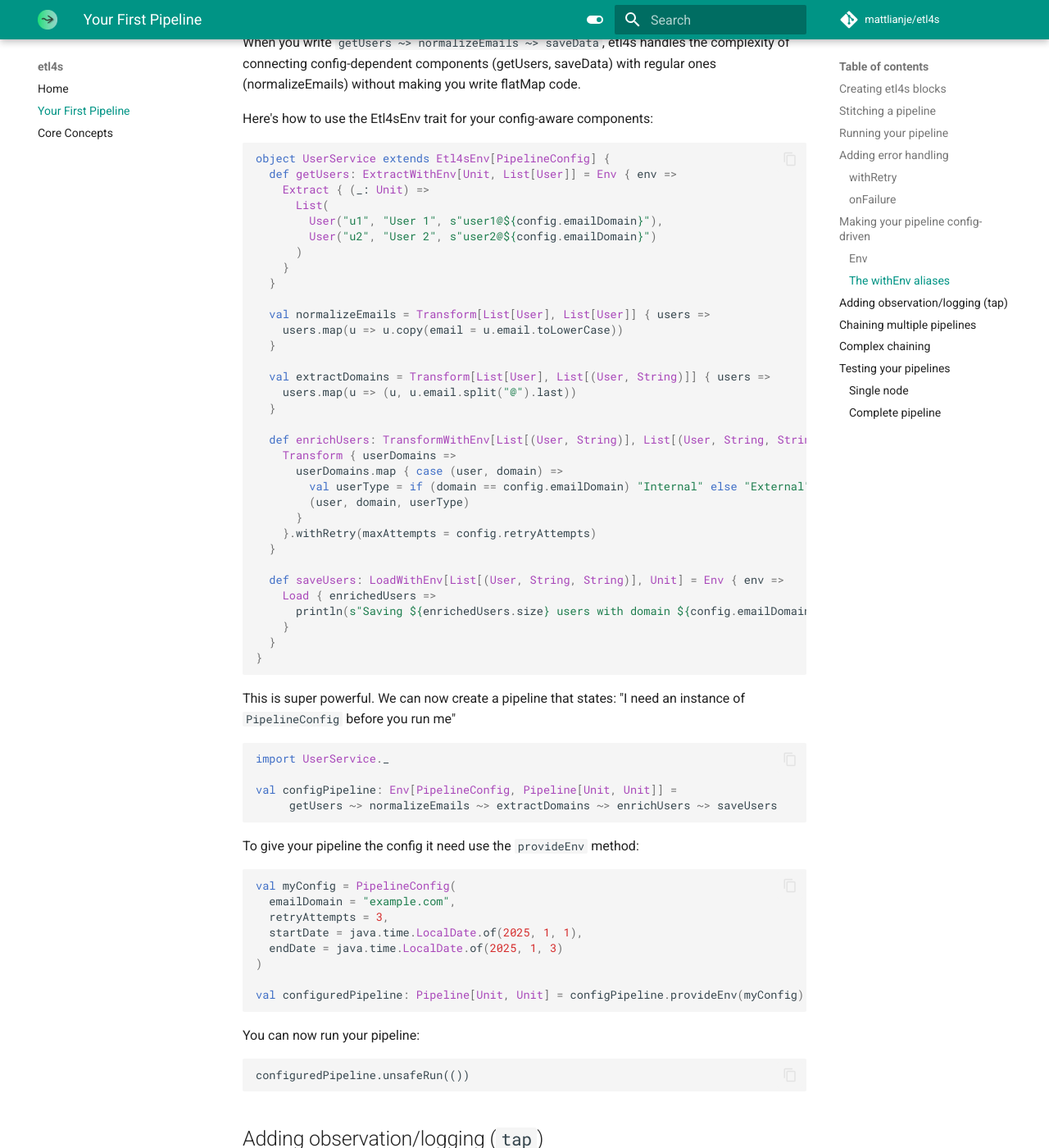
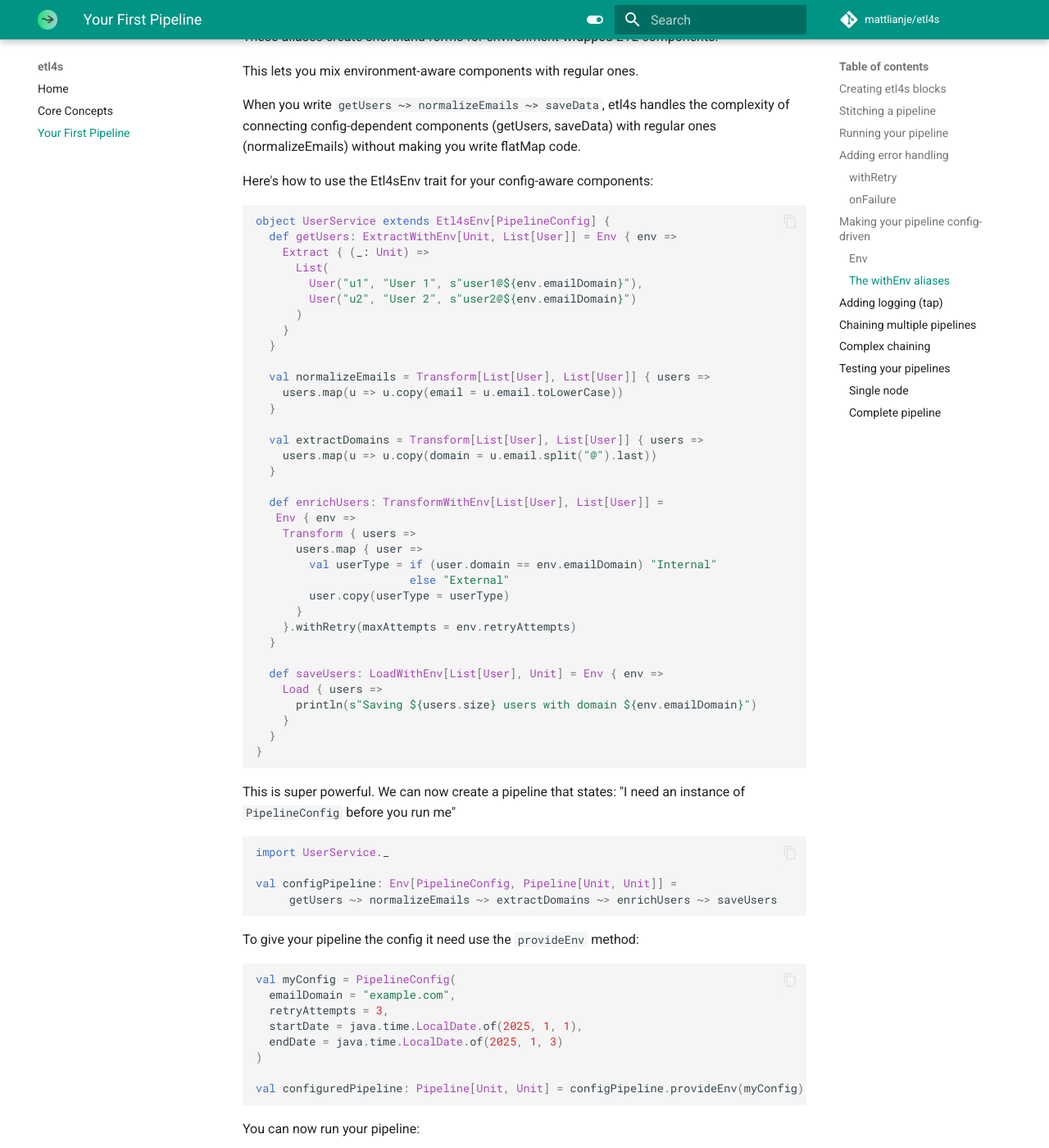
Before and after one commit to mattlianje/etl4s, an MkDocs documentation site: the page built from docs/first-pipeline.md, in a window 1280 px wide and 1400 px high, scrolled down 3621 px. Shown: the whole window at 82% size. Built offline with MkDocs 1.6.1 and Material for MkDocs 9.7.7, drawn with Linux system fonts in a browser that asks for light colours; comment, search, counter and statistics services are not loaded; some of the changed text lies outside the part shown.

Commit message:
update doc

````diff
--- a/docs/first-pipeline.md
+++ b/docs/first-pipeline.md
@@ -135,8 +139,8 @@ val configuredExtract: Env[PipelineConfig, Extract[Unit, List[User]]] =
  Env { env =>
   Extract { (_: Unit) =>
     List(
-      User("u1", "Alice", s"alice@${config.emailDomain}"),
-      User("u2", "Bob", s"bob@${config.emailDomain}")
+      User("u1", "Alice", s"alice@${env.emailDomain}"),
+      User("u2", "Bob", s"bob@${env.emailDomain}")
     )
   }
 }
@@ -167,8 +171,8 @@ object UserService extends Etl4sEnv[PipelineConfig] {
   def getUsers: ExtractWithEnv[Unit, List[User]] = Env { env =>
     Extract { (_: Unit) =>
       List(
-        User("u1", "User 1", s"user1@${config.emailDomain}"),
-        User("u2", "User 2", s"user2@${config.emailDomain}")
+        User("u1", "User 1", s"user1@${env.emailDomain}"),
+        User("u2", "User 2", s"user2@${env.emailDomain}")
       )
     }
   }
@@ -177,22 +181,24 @@ object UserService extends Etl4sEnv[PipelineConfig] {
     users.map(u => u.copy(email = u.email.toLowerCase))
   }
 
-  val extractDomains = Transform[List[User], List[(User, String)]] { users =>
-    users.map(u => (u, u.email.split("@").last))
+  val extractDomains = Transform[List[User], List[User]] { users =>
+    users.map(u => u.copy(domain = u.email.split("@").last))
   }
 
-  def enrichUsers: TransformWithEnv[List[(User, String)], List[(User, String, String)]] = Env { env =>
-    Transform { userDomains =>
-      userDomains.map { case (user, domain) =>
-        val userType = if (domain == config.emailDomain) "Internal" else "External"
-        (user, domain, userType)
+  def enrichUsers: TransformWithEnv[List[User], List[User]] =
+   Env { env =>
+    Transform { users =>
+      users.map { user =>
+        val userType = if (user.domain == env.emailDomain) "Internal"
+                       else "External"
+        user.copy(userType = userType)
       }
-    }.withRetry(maxAttempts = config.retryAttempts)
+    }.withRetry(maxAttempts = env.retryAttempts)
   }
 
-  def saveUsers: LoadWithEnv[List[(User, String, String)], Unit] = Env { env =>
-    Load { enrichedUsers =>
-      println(s"Saving ${enrichedUsers.size} users with domain ${config.emailDomain}")
+  def saveUsers: LoadWithEnv[List[User], Unit] = Env { env =>
+    Load { users =>
+      println(s"Saving ${users.size} users with domain ${env.emailDomain}")
     }
   }
 }
@@ -225,7 +231,7 @@ You can now run your pipeline:
 configuredPipeline.unsafeRun(())
 ```
 
-## Adding observation/logging (`tap`)
+## Adding logging (`tap`)
 
 The `tap` method allows you to observe values flowing through your pipeline without modifying them.
 This is useful for logging, debugging, or collecting metrics.
--- a/mkdocs.yml
+++ b/mkdocs.yml
@@ -24,8 +24,8 @@ theme:
 
 nav:
   - Home: index.md
+  - Core Concepts: core-concepts.md
   - Your First Pipeline: first-pipeline.md
-  - Core Concepts: core-concepts.md
 
 markdown_extensions:
   - pymdownx.highlight:
````
Also changed, not shown: other parts of docs/first-pipeline.md (+5 -1 lines).
